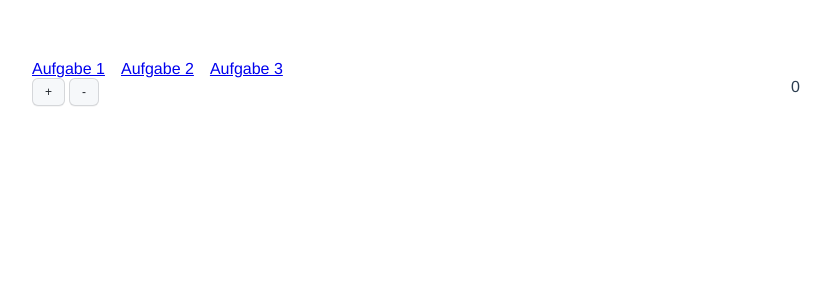
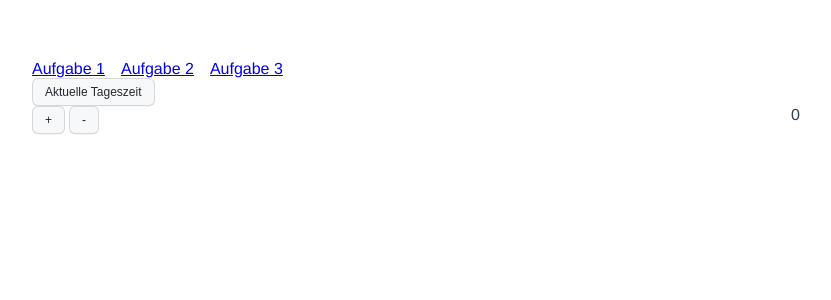
Before and after one commit to christianhegedues/dbi15, a Vue app: page /exercise/1 in a window 1280 px wide. Shown: the top 300 px of the page, without its empty margins (224-1055 px from the left). Built offline with nearby package versions, Linux system fonts and the light colour scheme.

Commit message:
add datetime

```diff
--- a/src/components/DateTime.vue
+++ b/src/components/DateTime.vue
@@ -1,5 +1,38 @@
+<script setup>
+import Button from "@/components/Button.vue"
+import { ref, unref, onMounted, onUnmounted } from "vue"
+
+const showDateTime = ref(false)
+const dateTime = ref('')
+
+function toggleDateTime() {
+  showDateTime.value = !unref(showDateTime)
+}
+
+let intervalId
+onMounted(() => {
+  intervalId = setInterval(() => {
+    const date = new Date().toLocaleDateString('de-DE')
+    const time = new Date().toLocaleTimeString('de-DE')
+    dateTime.value = `${date}, ${time}`
+  }, 1000);
+})
+
+onUnmounted(() => {
+  clearInterval(intervalId)
+})
+</script>
+
 <template>
   <div class="datetime">
-
+    <Button @click="toggleDateTime">Aktuelle Tageszeit</Button>
+    <span v-if="showDateTime">{{ dateTime }}</span>
   </div>
 </template>
+
+<style>
+.datetime {
+  display: flex;
+  justify-content: space-between;
+}
+</style>
--- a/src/views/ExerciseAView.vue
+++ b/src/views/ExerciseAView.vue
@@ -1,5 +1,6 @@
 <script setup>
 import Counter from "@/components/Counter.vue";
+import DateTime from "@/components/DateTime.vue";
 import { ref } from "vue";
 
 const counter = ref(0)
@@ -7,6 +8,7 @@ const counter = ref(0)
 
 <template>
   <section class="exercise-a">
+    <DateTime />
     <Counter v-model:counter="counter" />
   </section>
 </template>
```
